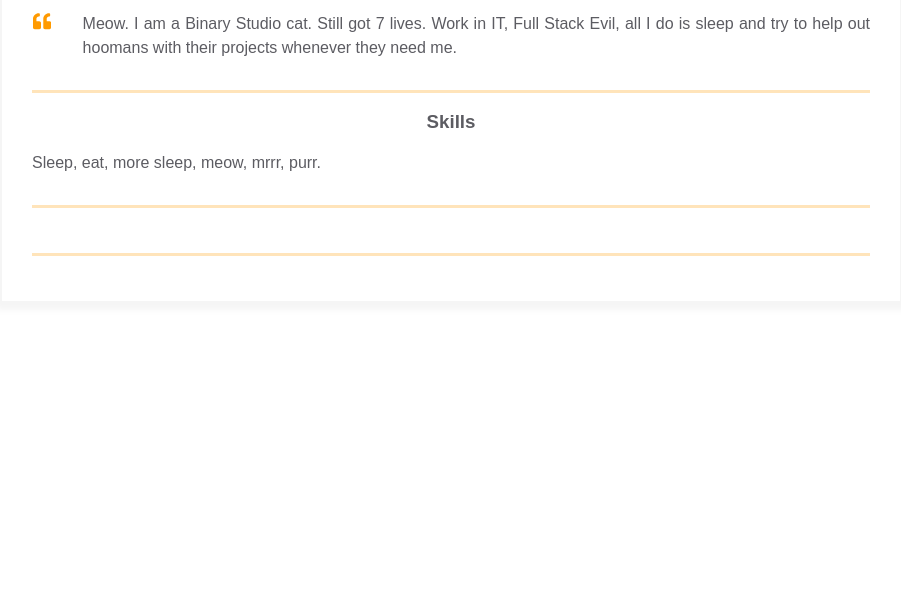
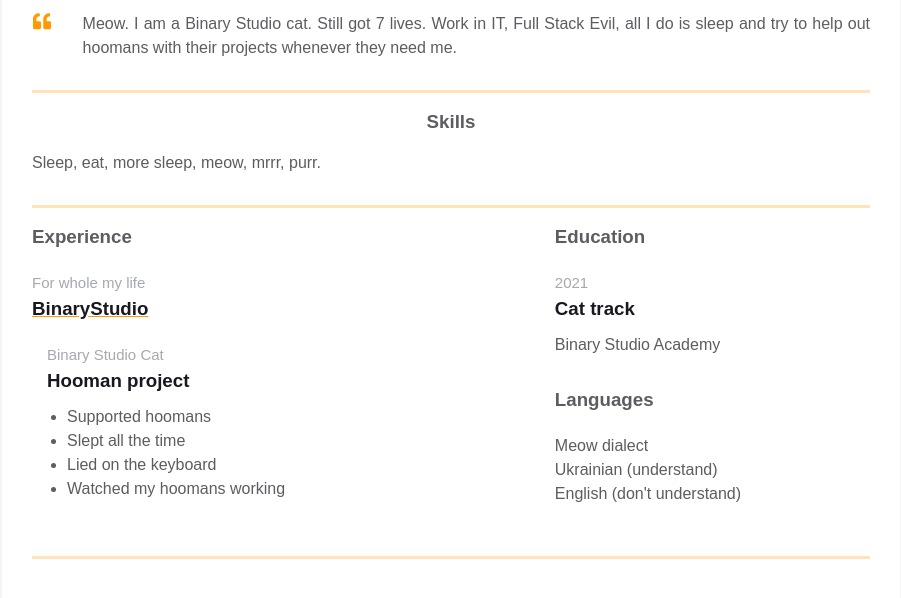
Before and after one commit to basya01/homepage, a plain HTML site: page index.html in a window 1280 px wide. Shown: the part 338-936 px from the top of the page, without its empty margins (189-1090 px from the left). Before the commit the page ends 800 px from the top, so only its background shows below. Drawn offline with Linux system fonts and the light colour scheme.

Commit message:
added additional info

```diff
--- a/index.html
+++ b/index.html
@@ -87,17 +87,76 @@
           <div class="resume__block">
             <div class="skills">
               <h3 class="skills__header">Skills</h3>
-							<p class="skills__text">Sleep, eat, more sleep, meow, mrrr, purr. </p>
+              <p class="skills__text">
+                Sleep, eat, more sleep, meow, mrrr, purr.
+              </p>
             </div>
           </div>
         </div>
         <div class="container">
           <div class="resume__block">
             <div class="main-info fh">
+              <div class="experiences">
+                <h3 class="experiences__header">Experience</h3>
+                <div class="experiences__company">
+                  <div class="experiences__company-header">
+                    <span class="experiences__company-header-durability"
+                      >For whole my life</span
+                    >
+                    <h3 class="experiences__company-header-name">
+                      BinaryStudio
+                    </h3>
+                  </div>
 
-							<div class="experiences"></div>
+                  <div class="experiences__company-project">
+                    <span class="experiences__company-project-role"
+                      >Binary Studio Cat</span
+                    >
+                    <h3 class="experiences__company-project-name">
+                      Hooman project
+                    </h3>
+                    <ul class="experiences__company-project-responsibilities">
+                      <li>Supported hoomans</li>
+                      <li>Slept all the time</li>
+                      <li>Lied on the keyboard</li>
+                      <li>Watched my hoomans working</li>
+                    </ul>
+                  </div>
+                </div>
+              </div>
 
-							<div class="additional-info fv"></div>
+              <div class="additional-info fv">
+                <div class="additional-info fv">
+                  <div class="additional-info__education">
+                    <h3 class="additional-info__education-header">Education</h3>
+                    <div class="additional-info__education-university">
+                      <span
+                        class="additional-info__education-university-durability"
+                        >2021</span
+                      >
+                      <h3
+                        class="additional-info__education-university-speciality"
+                      >
+                        Cat track
+                      </h3>
+                      <p class="additional-info__education-university-name">
+                        Binary Studio Academy
+                      </p>
+                    </div>
+                  </div>
+
+                  <div class="additional-info__languages">
+                    <h3 class="additional-info__languages-header">Languages</h3>
+                    <p class="additional-info__languages-item">Meow dialect</p>
+                    <p class="additional-info__languages-item">
+                      Ukrainian (understand)
+                    </p>
+                    <p class="additional-info__languages-item">
+                      English (don't understand)
+                    </p>
+                  </div>
+                </div>
+              </div>
             </div>
           </div>
         </div>
```
Lines whose indentation alone changed are shown as unchanged.
